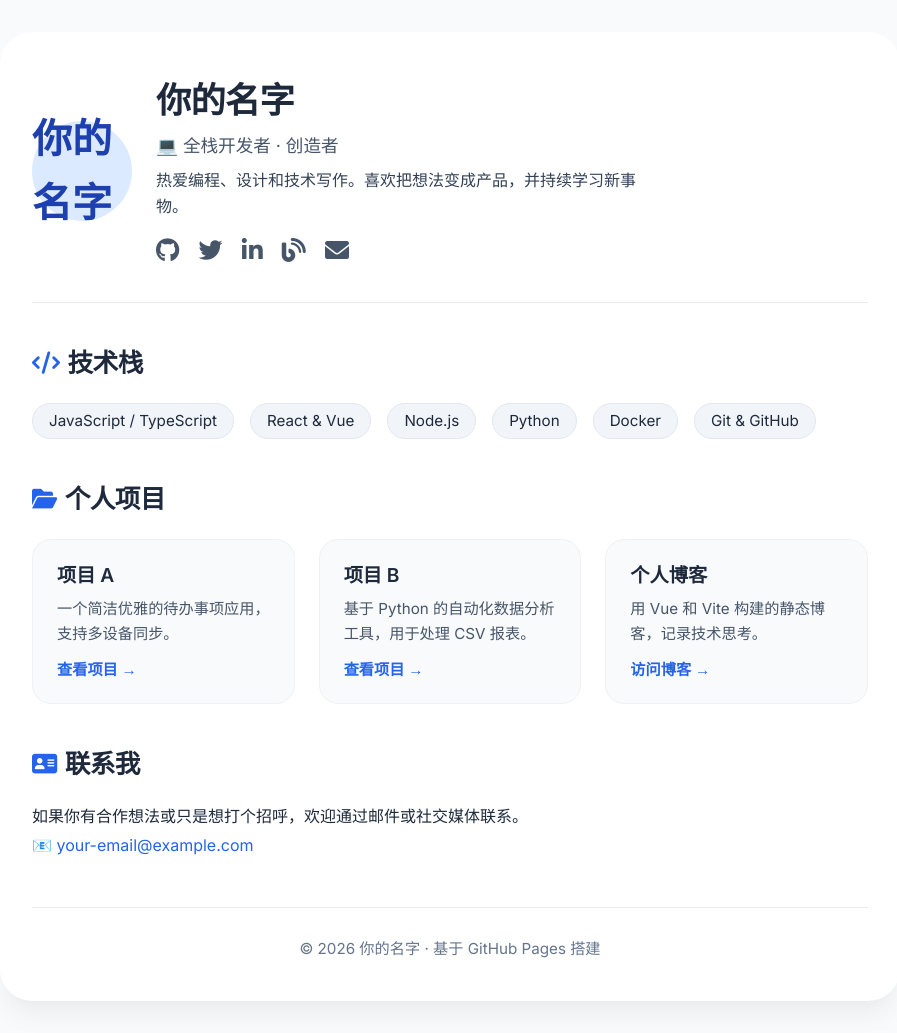
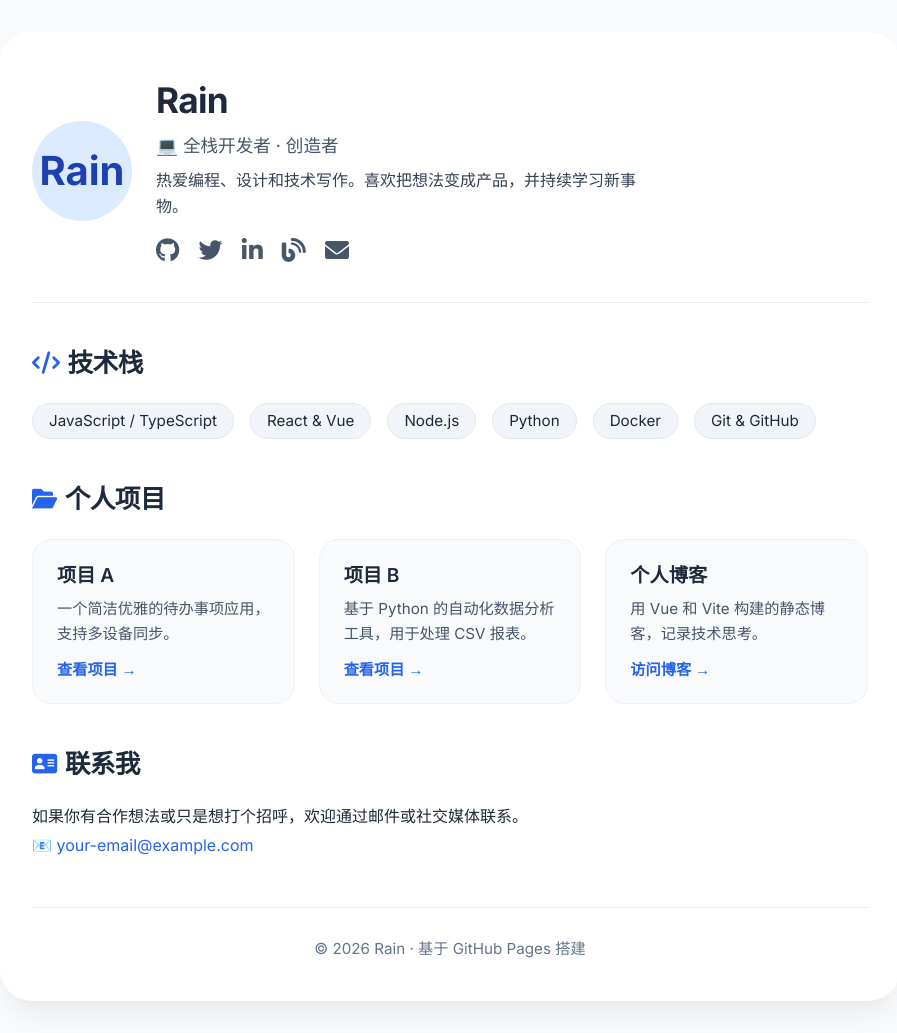
Before and after one commit to rainslv/rainslv.github.io, a plain HTML site: page index.html in a window 1280 px wide. Shown: the whole page, without its empty margins (190-1087 px from the left). Drawn offline with Linux system fonts and the light colour scheme.

Commit message:
Update index.html

```diff
--- a/index.html
+++ b/index.html
@@ -4,7 +4,7 @@
     <!-- 字符编码与视口设置，确保中文正常显示和移动端适配 -->
     <meta charset="UTF-8">
     <meta name="viewport" content="width=device-width, initial-scale=1.0">
-    <title>RAINRAIN - 个人主页</title>
+    <title>Rain个人主页</title>
     <!-- 使用一个干净的字体：Inter，来自 Google Fonts -->
     <link rel="preconnect" href="https://fonts.googleapis.com">
     <link rel="preconnect" href="https://fonts.gstatic.com" crossorigin>
@@ -221,10 +221,10 @@
     <!-- ====== 头部 ====== -->
     <header class="header">
         <!-- 头像：如果是文字，修改 “你的名字” 为你的名字缩写；如果想用图片，见上面 style 中的注释 -->
-        <div class="avatar">你的名字</div>
+        <div class="avatar">Rain</div>
 
         <div class="header-info">
-            <h1>你的名字</h1>
+            <h1>Rain</h1>
             <div class="title">💻 全栈开发者 · 创造者</div>
             <p class="bio">
                 热爱编程、设计和技术写作。喜欢把想法变成产品，并持续学习新事物。
@@ -288,7 +288,7 @@
 
     <!-- ====== 页脚 ====== -->
     <footer class="footer">
-        © 2026 你的名字 · 基于 GitHub Pages 搭建
+        © 2026 Rain · 基于 GitHub Pages 搭建
     </footer>
 
 </div>
```
